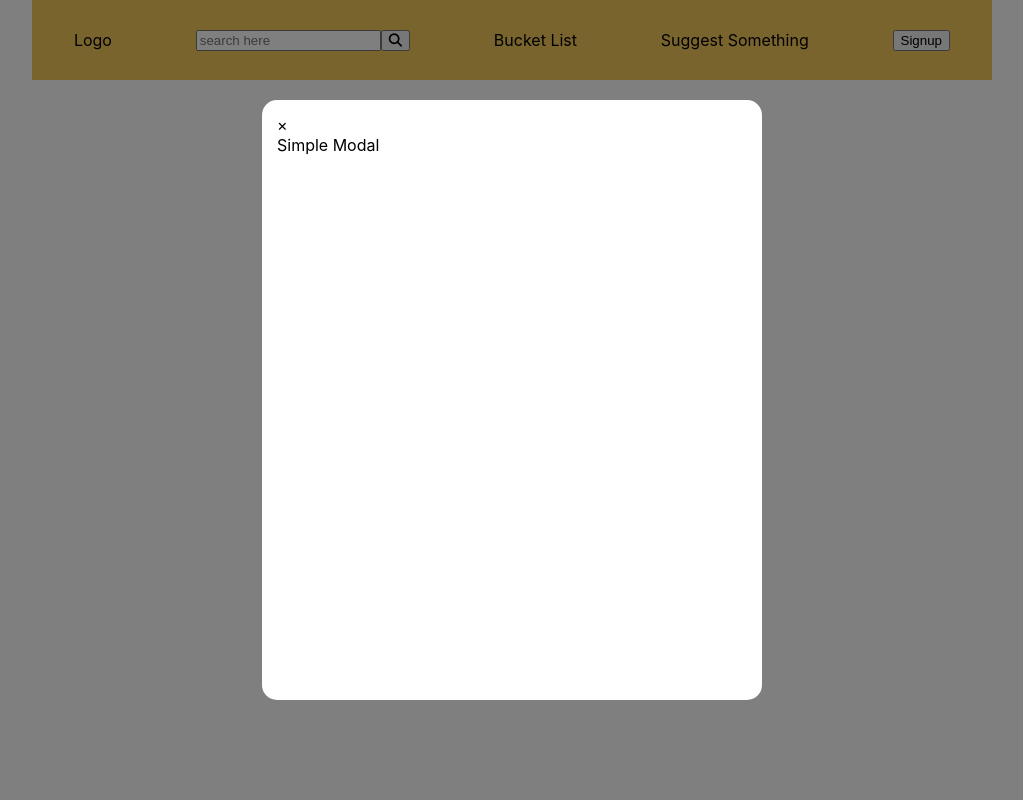
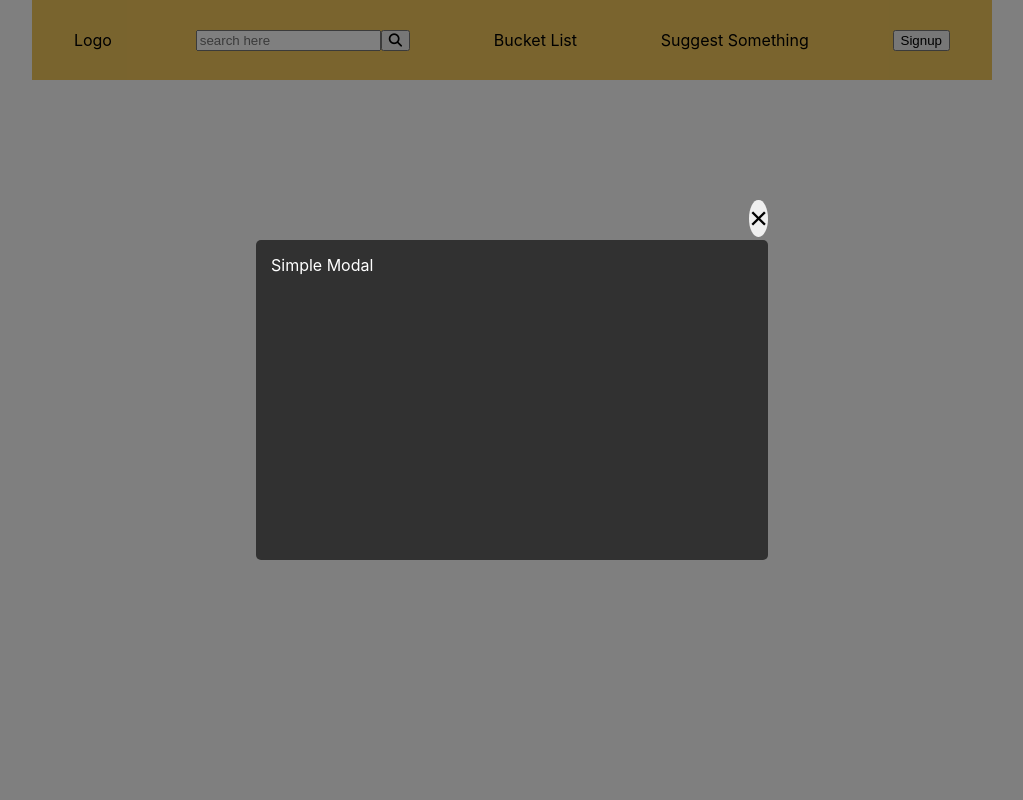
Before and after one commit to MushfiqMashuk/FoodMortem, a Next.js app: page /products in a window 1280 px wide. Shown: the top 800 px of the page, without its empty margins (128-1151 px from the left). Built offline with nearby package versions, Linux system fonts and the light colour scheme.

Commit message:
Modal Close button position fixed

```diff
--- a/components/Modal/index.jsx
+++ b/components/Modal/index.jsx
@@ -10,13 +10,13 @@ const Modal = () => {
 
   return (
     <div className={styles.modal}>
-      <div className={styles.wrapper}>
-        <div className={styles.modal_content}>
-          <span id="closeModal" className="close">
-            &times;
-          </span>
-          <p>Simple Modal</p>
+      <div className={styles.modal_content}>
+        <div className={styles.close_button_container}>
+          <button className={styles.close_button}>
+            <span>&times;</span>
+          </button>
         </div>
+        <p>Simple Modal</p>
       </div>
     </div>
   );
--- a/components/Modal/modal.module.scss
+++ b/components/Modal/modal.module.scss
@@ -29,16 +29,35 @@
   //   }
 
   .modal_content {
-    background: white;
-    height: 100%;
-    width: 100%;
-    border-radius: 15px;
+    position: relative;
+    background-color: #313131;
+    min-height: 40vh;
+    width: 40vw;
+    border-radius: 5px;
     padding: 15px;
-  }
+    color: white;
 
-  .wrapper {
-    overflow: hidden;
-    width: 500px;
-    height: 600px;
+    .close_button_container {
+      position: absolute;
+      right: 0;
+      top: -2.5rem;
+      background-color: rgb(149, 149, 149);
+      z-index: 2;
+      display: inline-block;
+      border-radius: 50%;
+      cursor: pointer;
+      border: none;
+      font-size: 2rem;
+      line-height: 0;
+      margin: 0;
+
+
+      .close_button {
+        border: 0;
+        padding: 0;
+        font-size: 2rem;
+        border-radius: 50%;
+      }
+    }
   }
 }
```
